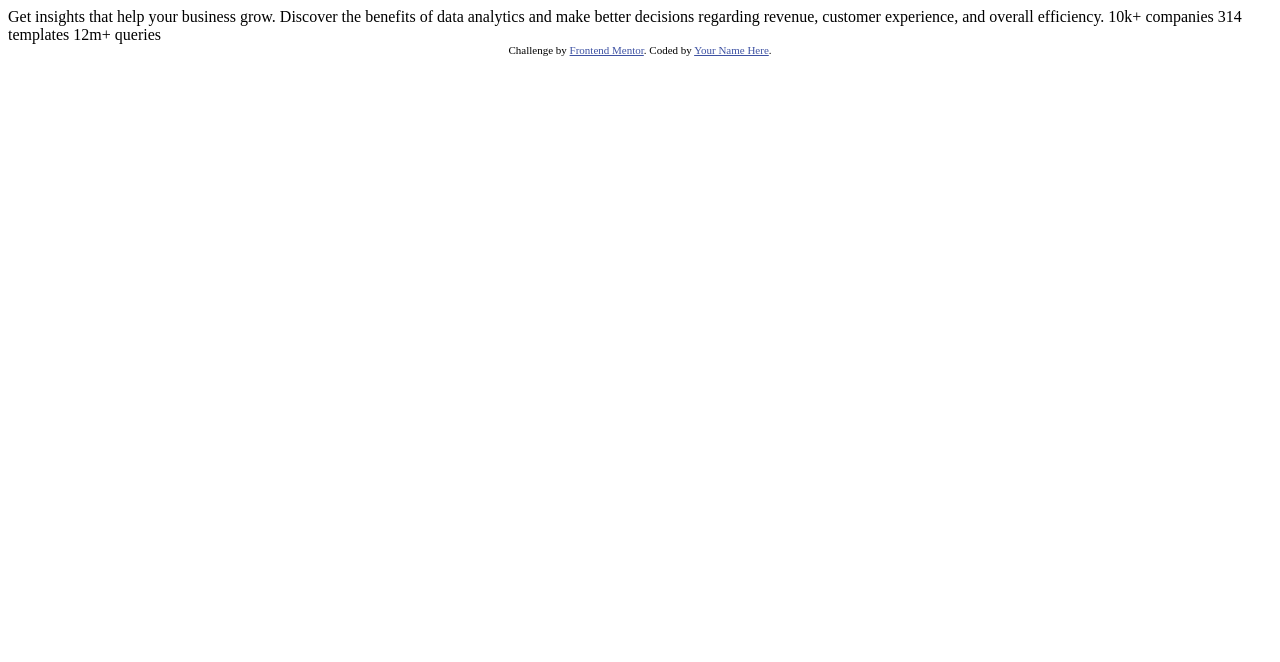
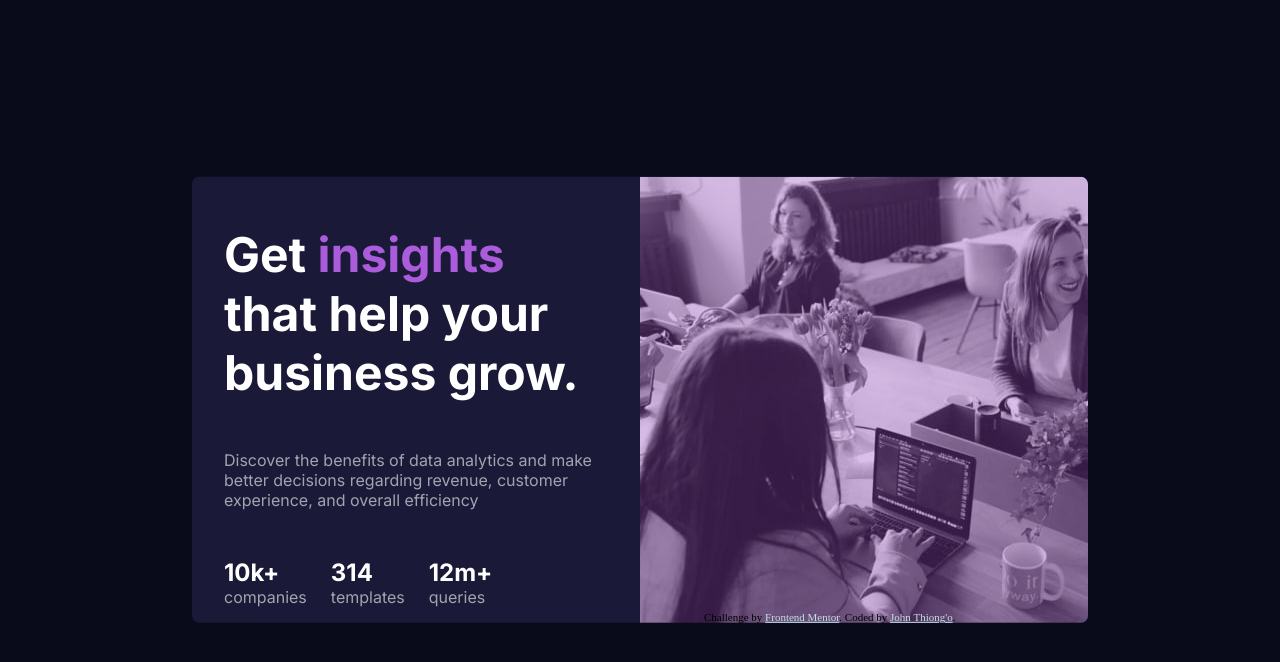
Before and after one commit to tqariuqij/frontendMentorStatsPreviewCard, a plain HTML site: page index.html in a window 1280 px wide. Drawn offline with Linux system fonts and the light colour scheme.

Commit message:
finished with the desktop version of challenge

```diff
--- a/index.html
+++ b/index.html
@@ -1,33 +1,65 @@
 <!DOCTYPE html>
 <html lang="en">
   <head>
-  <meta charset="UTF-8">
-  <meta name="viewport" content="width=device-width, initial-scale=1.0"> <!-- displays site properly based on user's device -->
+    <meta charset="UTF-8" />
+    <meta name="viewport" content="width=device-width, initial-scale=1.0" />
+    <!-- displays site properly based on user's device -->
 
-  <link rel="icon" type="image/png" sizes="32x32" href="./images/favicon-32x32.png">
+    <link
+      rel="icon"
+      type="image/png"
+      sizes="32x32"
+      href="./images/favicon-32x32.png"
+    />
+    <link rel="stylesheet" href="styles.css" />
 
     <title>Frontend Mentor | Stats preview card component</title>
 
     <!-- Feel free to remove these styles or customise in your own stylesheet 👍 -->
     <style>
-    .attribution { font-size: 11px; text-align: center; }
-    .attribution a { color: hsl(228, 45%, 44%); }
+      .attribution {
+        font-size: 11px;
+        text-align: center;
+      }
+      .attribution a {
+        color: hsl(195, 43%, 83%);
+      }
     </style>
   </head>
   <body>
-
-  Get insights that help your business grow.
-
-  Discover the benefits of data analytics and make better decisions regarding revenue, customer
-  experience, and overall efficiency.
-
-  10k+ companies
-  314 templates
-  12m+ queries
-
+    <div class="card">
+      <div class="text">
+        <h1 class="heading">
+          Get <span class="heading__span"> insights</span> that help your
+          business grow.
+        </h1>
+        <p>
+          Discover the benefits of data analytics and make better decisions
+          regarding revenue, customer experience, and overall efficiency
+        </p>
+        <div class="footer">
+          <div class="footer__text">
+            <p class="footer__digits">10k+</p>
+            <span>companies</span>
+          </div>
+          <div class="footer__text">
+            <p class="footer__digits">314</p>
+            <span>templates</span>
+          </div>
+          <div class="footer__text">
+            <p class="footer__digits">12m+</p>
+            <span>queries</span>
+          </div>
+        </div>
+      </div>
+      <div class="image">
         <div class="attribution">
-    Challenge by <a href="https://www.frontendmentor.io?ref=challenge" target="_blank">Frontend Mentor</a>.
-    Coded by <a href="#">Your Name Here</a>.
+          Challenge by
+          <a href="https://www.frontendmentor.io?ref=challenge" target="_blank"
+            >Frontend Mentor</a
+          >. Coded by <a href="#">John Thiong'o</a>.
+        </div>
+      </div>
     </div>
   </body>
 </html>
--- /dev/null
+++ b/styles.css
@@ -0,0 +1,93 @@
+@import url("https://fonts.googleapis.com/css2?family=Inter:wght@400;700&display=swap");
+@import url("https://fonts.googleapis.com/css2?family=Lexend+Deca&display=swap");
+body {
+  background-color: hsl(233, 47%, 7%);
+  font-size: 1rem;
+  display: grid;
+  place-items: center;
+}
+.card {
+  background-color: hsl(244, 38%, 16%);
+  position: absolute;
+  top: 50%;
+  left: 50%;
+  transform: translate(-50%, -50%);
+  display: grid;
+  grid-template-columns: 1fr 1fr;
+  border-radius: 7px;
+  min-width: 70vw;
+}
+.text {
+}
+
+.heading {
+  color: hsl(0, 0%, 100%);
+  font-family: "Inter";
+  font-style: normal;
+  font-weight: 700;
+  font-display: swap;
+  font-size: 3rem;
+  padding: 1rem 2.5rem 0rem 2rem;
+}
+
+p {
+  color: hsla(0, 0%, 100%, 0.6);
+  font-family: "Inter";
+  font-style: normal;
+  font-weight: 400;
+  font-display: swap;
+  font-size: 0.8;
+  padding: 1rem 2rem;
+}
+.image {
+  position: relative;
+  display: flex;
+  align-items: flex-end;
+  background: linear-gradient(
+      rgba(147, 73, 192, 0.35),
+      rgba(147, 73, 192, 0.35)
+    ),
+    url(images/image-header-desktop.jpg);
+  background-repeat: no-repeat;
+  /* background-size: cover; */
+  border-radius: 0 7px 7px 0;
+}
+
+.attribution {
+  padding-left: 4rem;
+  text-decoration: none !important;
+}
+.footer {
+  display: flex;
+  padding: 1rem 2rem;
+}
+.footer__text {
+  padding-right: 1.5rem;
+}
+.footer__digits {
+  margin: 0;
+  padding: 0;
+  color: hsl(0, 0%, 100%);
+  font-family: "Inter";
+  font-style: normal;
+  font-weight: 700;
+  font-display: swap;
+  font-size: 1.5rem;
+}
+span {
+  color: hsla(0, 0%, 100%, 0.6);
+  font-family: "Inter";
+  font-style: normal;
+  font-weight: 400;
+  font-display: swap;
+  font-size: 0.8;
+}
+
+.heading__span {
+  color: hsl(277, 64%, 61%);
+  font-family: "Inter";
+  font-style: normal;
+  font-weight: 700;
+  font-display: swap;
+  font-size: 3rem;
+}
```
Lines whose indentation alone changed are shown as unchanged.
